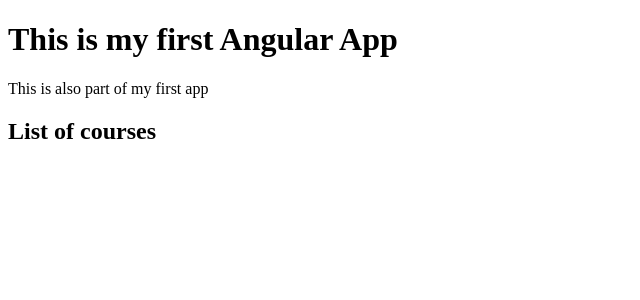
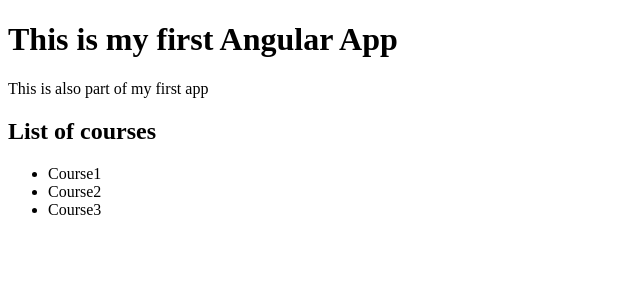
Before and after one commit to BenGardiner123/Angular_Practice, an Angular app in the folder my-app/: page / in a window 1280 px wide. Shown: the top 300 px of the page, without its empty margins (0-640 px from the left). Built offline with nearby package versions, Linux system fonts and the light colour scheme.

Commit message:
creating a service manually - singleton pattern

```diff
--- a/my-app/src/app/courses.component.ts
+++ b/my-app/src/app/courses.component.ts
@@ -1,4 +1,5 @@
 import { Component } from '@angular/core';
+import { CoursesService } from './courses.service';
 
 @Component({
     selector: 'courses',
@@ -18,6 +19,13 @@
     title = "List of courses"
 
     courses;
+    //logic for an HTTp serive - if you link to the service here it will "tightly couple" the component to a live HTTP endpoint - this could fuck the unit testing later on
 
-    //logic for an HTTp serive - if you link to the service here it will "tightly couple" the component to a live HTTP endpoint - this could fuck the unit testing later on
+    constructor (service: CoursesService){
+       /// let service = new CoursesService; if we instatiated a new serive here like this - it tighly couples that to this for the future.. if anything changes down the track you would create multiple places to change the code.
+        this.courses = service.getCourses();
+        ///instead we add the service as a paramater - when the component is created angular says this has a dependency called "courses Service"
+        //it then creates an isntance of courses service an passes it to CoursesComponent - therefore ay changes to the service class will immeaditaly be uptaken.
+
+    }
 }
```
Also changed, not shown: my-app/src/app/app.module.ts (+8 -2 lines).
